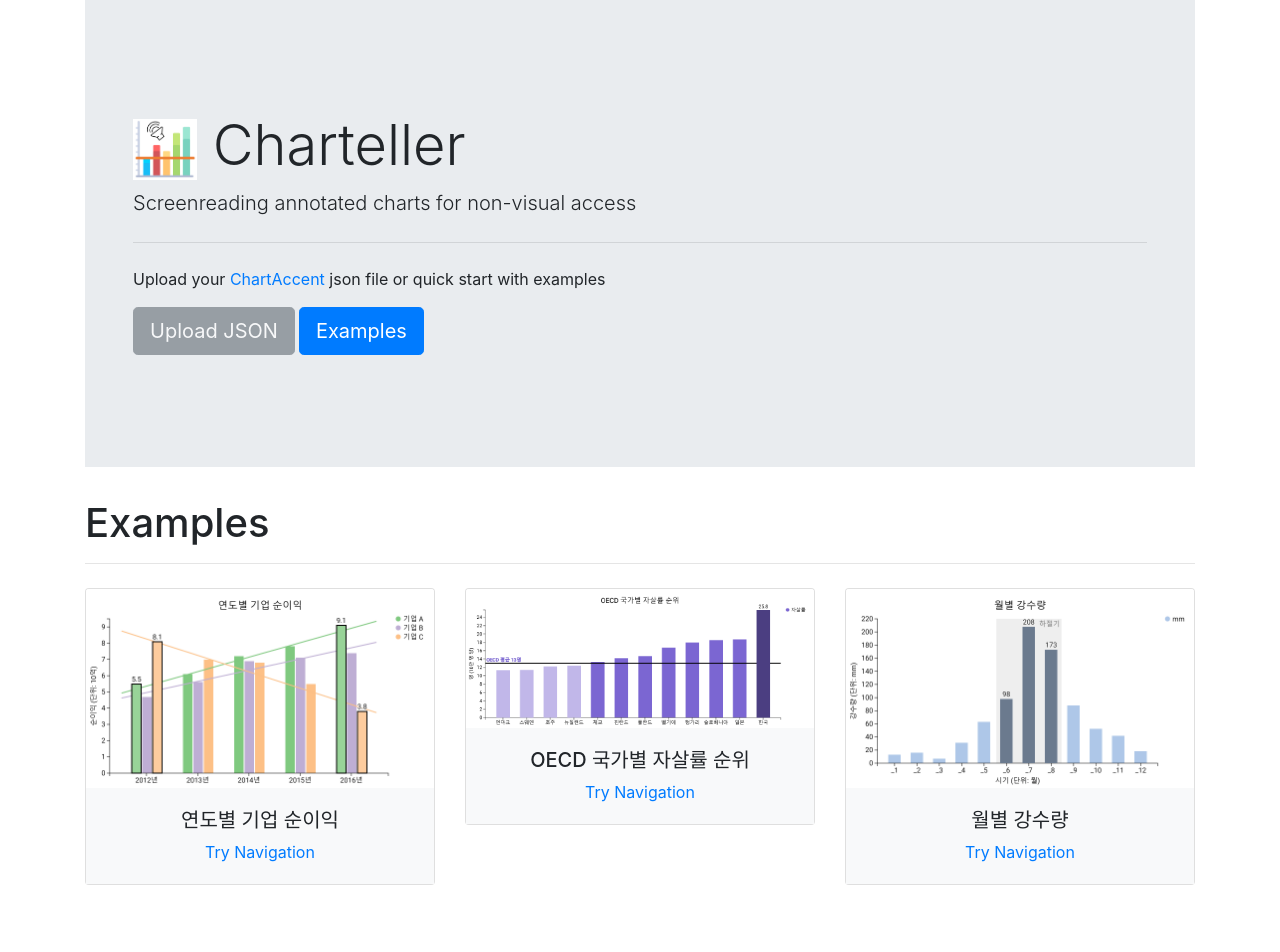
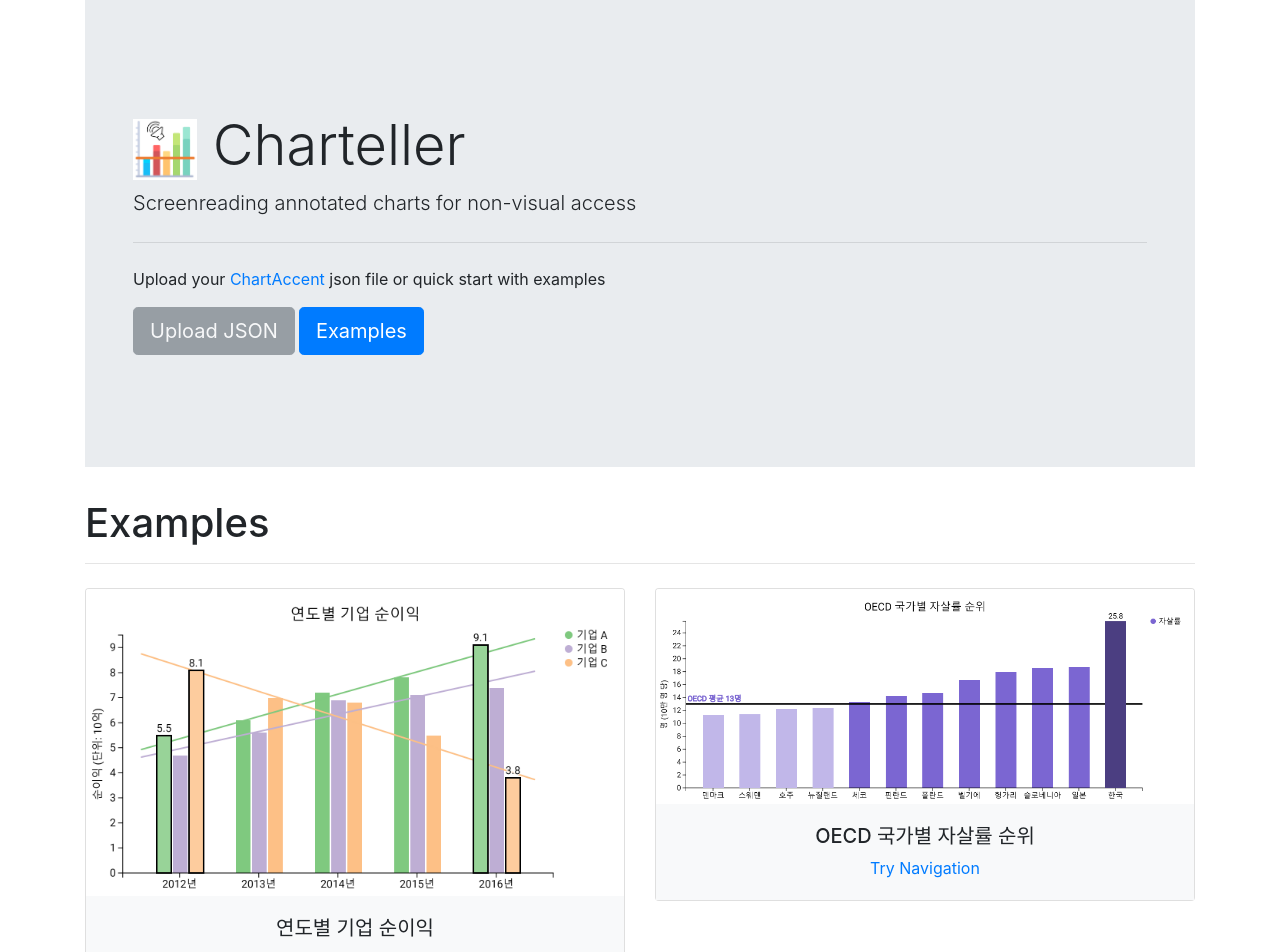
Before and after one commit to javelinsman/IDAC, an Angular app in the folder charteller/: page / in a window 1280 px wide. Shown: the top 952 px of the page. Built offline with nearby package versions, Linux system fonts and the light colour scheme.

Commit message:
delete 1 example

```diff
--- a/charteller/src/app/index/index.component.html
+++ b/charteller/src/app/index/index.component.html
@@ -18,7 +18,7 @@
     <h1>Examples</h1>
     <hr class="mb-4">
     <div class="row">
-      <div class="col-md-4" *ngFor="let chart of charts">
+      <div class="col-md-6" *ngFor="let chart of charts">
         <div class="card">
           <img class="card-img-top" src="{{ chart.src_png }}" alt="annotated chart number 4">
           <div class="card-body bg-light text-center">
--- a/charteller/src/app/mock-charts.ts
+++ b/charteller/src/app/mock-charts.ts
@@ -15,11 +15,11 @@
         src_json: '/assets/chart_2.json',
         src_svg: '/assets/chart_2.svg'
     },
-    {
+    /*{
         id: 3,
         title: '월별 강수량',
         src_png: '/assets/chart_3.png',
         src_json: '/assets/chart_3.json',
         src_svg: '/assets/chart_3.svg'
-    }
+    }*/
 ];
```
